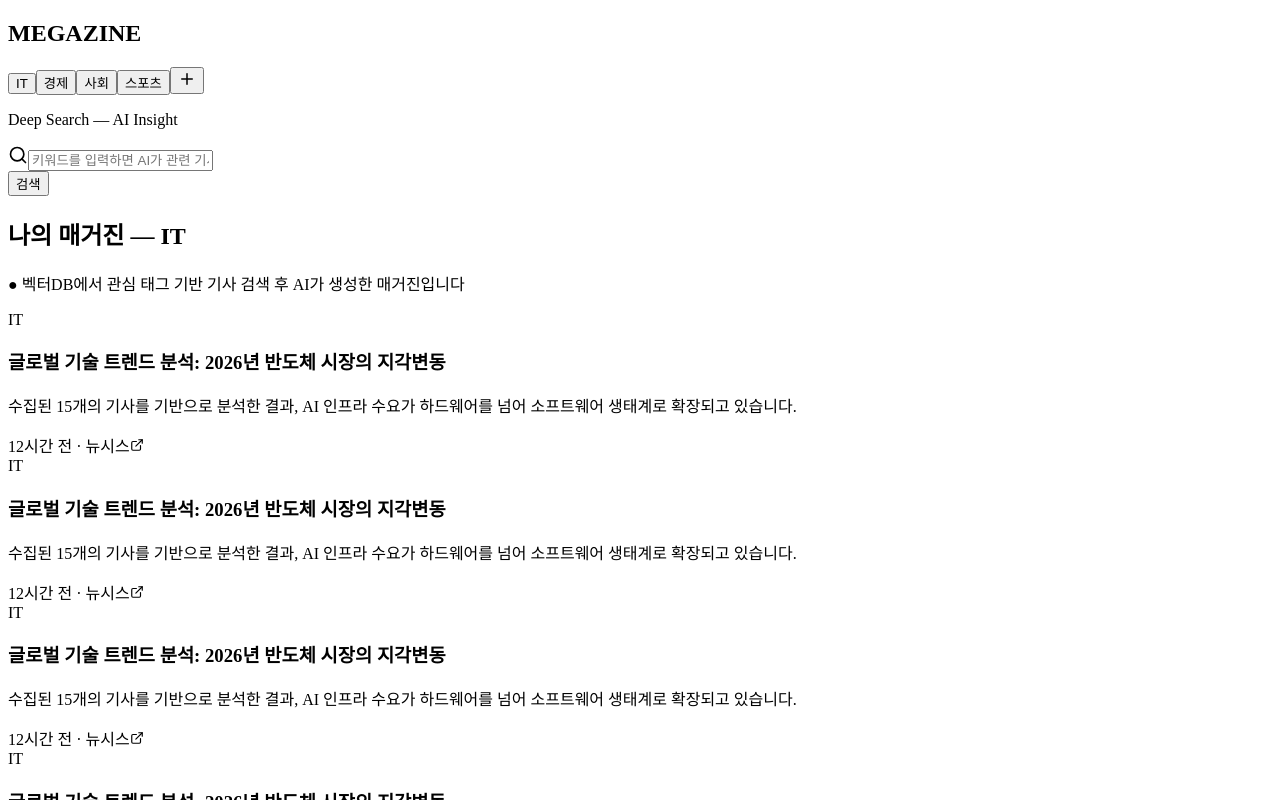
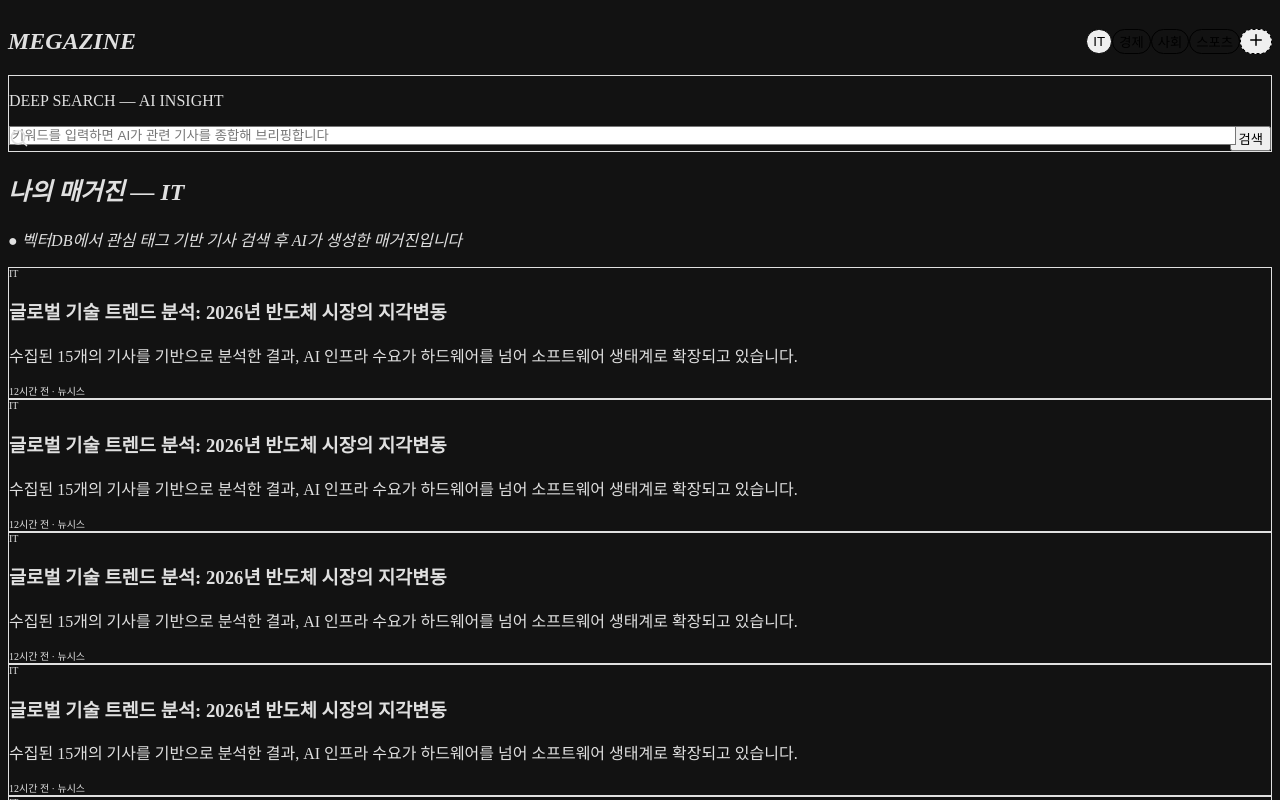
Before and after one commit to DMUmegazine/DMUmegazine-frontend, a Next.js app: page / in a window 1280 px wide. Shown: the top 800 px of the page. Built offline with nearby package versions, Linux system fonts and the light colour scheme.

Commit message:
초기 파일 구성

```diff
--- a/package.json
+++ b/package.json
@@ -17,7 +17,7 @@
   "keywords": [],
   "author": "",
   "license": "ISC",
-  "type": "commonjs",
+  "type": "module",
   "bugs": {
     "url": "https://github.com/DMUmegazine/DMUmegazine-frontend/issues"
   },
--- /dev/null
+++ b/src/pages/_app.tsx
@@ -0,0 +1,6 @@
+import "../styles/globals.css";
+import type { AppProps } from "next/app";
+
+export default function App({ Component, pageProps }: AppProps) {
+  return <Component {...pageProps} />;
+}
--- a/tailwind.config.js
+++ b/tailwind.config.js
@@ -8,7 +8,7 @@ module.exports = {
       colors: {
         background: "#121212",
         card: "#1E1E1E",
-        accent: "#34D399", // 시안의 초록색
+        accent: "#34D399",
         border: "#2A2A2A",
       },
     },
```
Also changed, not shown: tsconfig.json (added, +30 -0 lines), next-env.d.ts (added).
